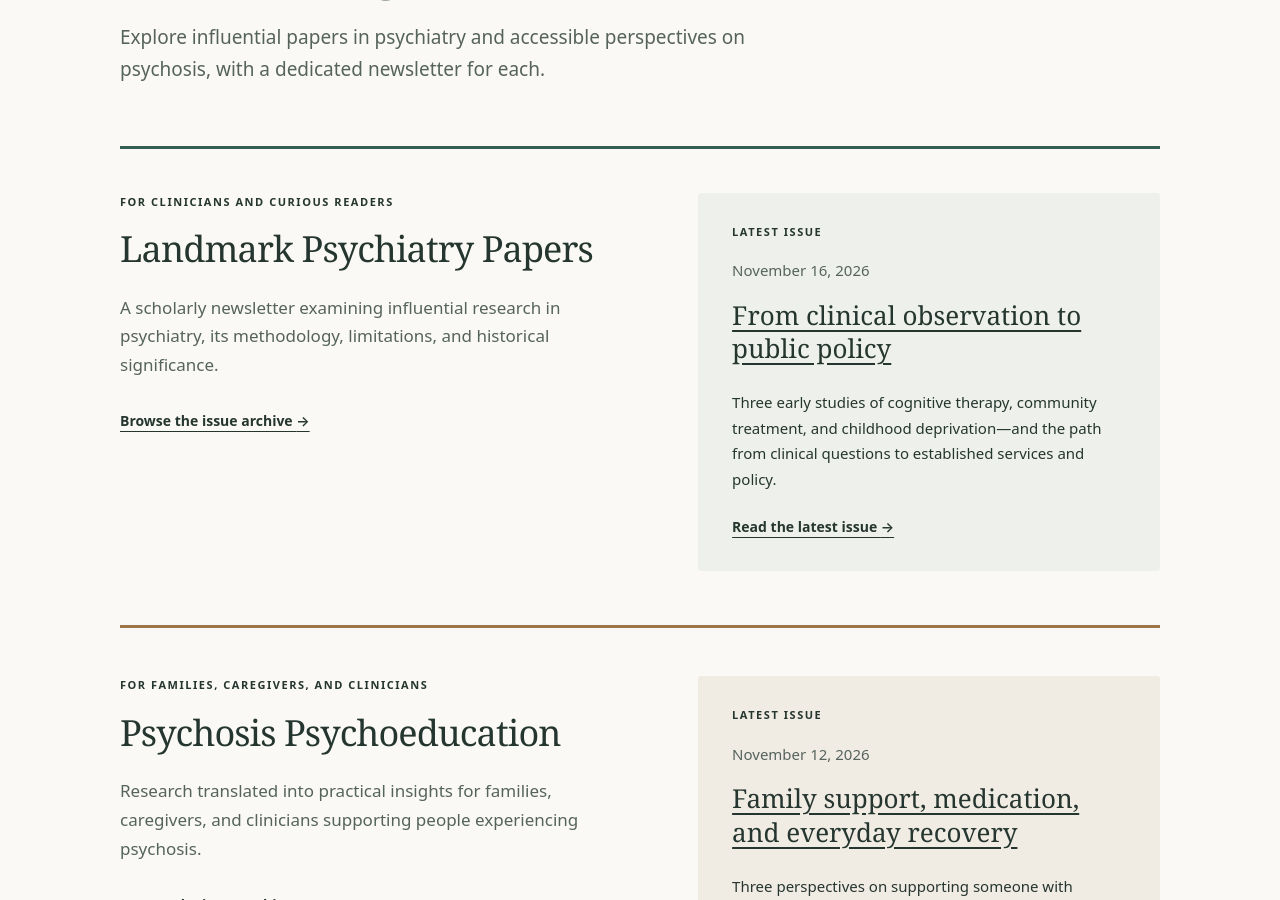
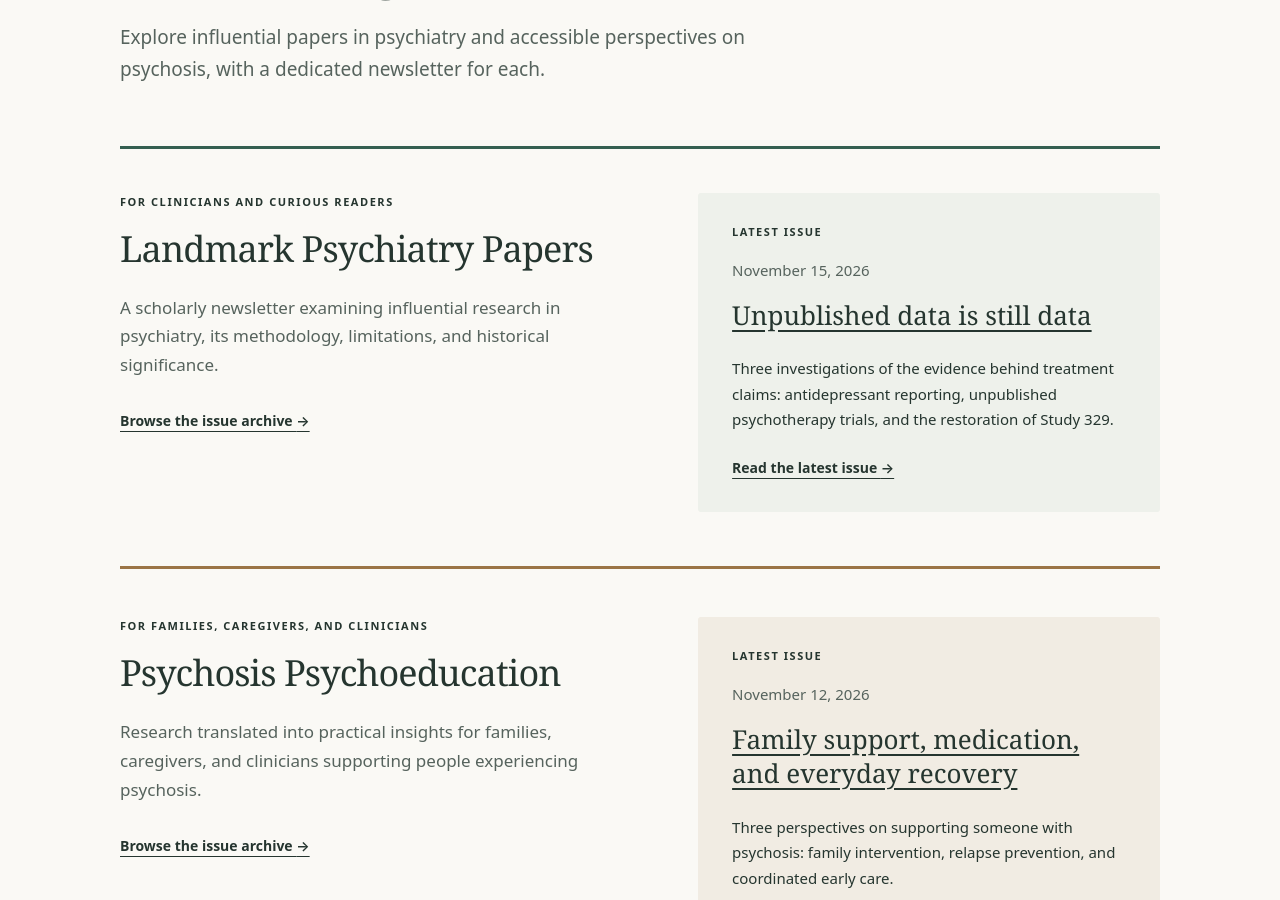
Before and after one commit to ejulianbravo/psychiatry-newsletters, a Jekyll site: the page built from index.markdown, in a window 1280 px wide and 900 px high, scrolled down 329 px. Built offline with Jekyll 4.4.1, drawn with Linux system fonts in a browser that asks for light colours; part of the change alters nothing that is shown.

Commit message:
Replace Landmark Issue 3 with approved full-text revision

```diff
--- a/_posts/2026-11-16-from-clinical-observation-to-public-policy.md
+++ b/_posts/2026-11-16-from-clinical-observation-to-public-policy.md
@@ -6,8 +6,8 @@ issue: 3
 newsletter: landmark-psychiatry-papers
 description: "Three early studies of cognitive therapy, community treatment, and childhood deprivation—and the path from clinical questions to established services and policy."
 approved: true
-published: true
-editorial_status: published
+published: false
+editorial_status: approved
 byline: Edited by Edward Bravo
 publishing_platform: Jekyll
 ai_generation:
@@ -15,62 +15,73 @@ ai_generation:
   model:
   generation_date: "2026-11-16"
   role: Research assistance and initial drafting
+ai_revisions:
+  - provider: OpenAI
+    model:
+    model_family: GPT-6
+    interface: Codex
+    revision_date: "2026-11-16"
+    model_identity_source: "Session instructions identify GPT-6; exact model identifier unavailable."
+    role: "Full-text verification and substantive correction of all three featured appraisals."
 ---
 
 Important changes in psychiatry have sometimes begun with a small study and a clinically informed question. Could helping patients examine their thinking relieve depression? Could intensive support in everyday settings replace some hospital treatment? Could nurturing family care reverse the effects of early deprivation?
 
-This week’s papers tested those possibilities. Their eventual influence depended on much more than the original results: replication, longer follow-up, service development, advocacy and political decisions helped translate promising findings into publicly funded psychological therapies, assertive community treatment teams and reforms favouring family care over childhood institutionalization. The studies were starting points in those developments, rather than sufficient evidence for policy on their own.
+This issue examines three studies alongside examples of later service development and policy. Such examples show that approaches reached public systems; they do not establish how much a particular paper caused those changes. Replication, longer follow-up, advocacy, funding and delivery capacity also matter.
 
 ## 1. Cognitive therapy: putting a clinical hypothesis to an experimental test
 
 **Rush AJ, Beck AT, Kovacs M, Hollon S.** Comparative efficacy of cognitive therapy and pharmacotherapy in the treatment of depressed outpatients. *Cognitive Therapy and Research.* 1977;1:17–37. [Original paper](https://doi.org/10.1007/BF01173502). [Accessible full-text copy](https://dradamvolungis.com/wp-content/uploads/2012/01/efficacy-of-cognitive-therapy-treatment-for-depression-rush-et-al-1977.pdf).
 
-**The question.** Could a structured psychological treatment compete with an established antidepressant? Cognitive therapy translated observations about patients’ pessimism, hopelessness and negative self-evaluation into techniques that could be specified and tested.
+**The question.** Could a structured psychological treatment compete with an established antidepressant?
 
-**The study.** Forty-one depressed outpatients were randomly assigned to cognitive therapy (19 patients) or imipramine (22). Treatment lasted up to 12 weeks, with up to 20 therapy sessions or imipramine up to 250 mg/day. Both groups improved. Using Beck Depression Inventory thresholds, the authors classified 15/19 therapy patients and 5/22 medication patients as markedly improved or remitted. Dropout differed substantially: one versus eight patients. These categories are not equivalent to contemporary remission definitions.
+**The study.** The planned 12-week comparison assigned 19 depressed outpatients to cognitive therapy and 22 to imipramine. The authors described random assignment constrained by therapist availability. Both groups improved. At treatment termination, 15/19 therapy patients and 5/22 medication patients met the authors’ BDI 0–9 category for marked or complete improvement. These are not contemporary remission rates. One versus eight patients discontinued treatment.
 
-**What it established—and what it did not.** The study provided an early demonstration that a defined, brief psychotherapy could be evaluated against an active treatment. Its small sample, unequal treatment contact, differential attrition and developer setting limit the inference that cognitive therapy was superior. It did not isolate cognitive change as the mechanism of improvement.
+**What needs qualification.** Independent assessors knew treatment assignment. Cognitive therapy involved more contact, and imipramine was tapered and discontinued during the final two weeks. The authors themselves questioned whether dose reduction affected the comparison. Together with the small sample, unequal dropout and developer setting, these features limit claims of superiority. The trial did not establish cognitive change as the mechanism of benefit.
 
-**From finding to services.** Subsequent research and implementation helped establish CBT within public care. England’s NHS Talking Therapies recorded **1.21 million referrals entering treatment and 670,419 completing treatment in 2024–25**. These are programme-wide figures covering several therapies, including CBT—not counts of CBT recipients. They illustrate the scale reached by psychological treatment services, rather than the direct impact of this single trial. [NHS annual report](https://digital.nhs.uk/data-and-information/publications/statistical/nhs-talking-therapies-for-anxiety-and-depression-annual-reports/2024-25).
-
-*Source access: original full-text PDF. Historical context: [scholarly overview of CBT’s development](https://doi.org/10.1017/9781009090940.002).*
+**From finding to services.** England’s NHS Talking Therapies recorded **1.21 million referrals accessing services and 670,419 referrals completing a course of treatment in 2024–25**. These are programme-wide referral counts covering several therapies, including CBT. They illustrate the scale of psychological treatment services, rather than a measured effect of this single trial. [NHS annual report](https://digital.nhs.uk/data-and-information/publications/statistical/nhs-talking-therapies-for-anxiety-and-depression-annual-reports/2024-25).
 
 ## 2. Assertive community treatment: testing a different way to organize care
 
 **Stein LI, Test MA.** Alternative to mental hospital treatment. I. Conceptual model, treatment program, and clinical evaluation. *Archives of General Psychiatry.* 1980;37(4):392–397. [Original paper](https://doi.org/10.1001/archpsyc.1980.01780170034003). PMID: 7362425.
 
-**The question.** If people struggled outside hospital, could services bring treatment and practical support into their daily environments? The proposed change concerned the organization of care, rather than a new medication or isolated therapy technique.
+**The question.** Could intensive treatment and practical support in everyday settings provide an alternative to hospital care?
 
-**The study.** A controlled evaluation compared a comprehensive community treatment programme with conventional care. Treatment emphasized support for functioning in ordinary living settings. Benefits during the programme were followed by deterioration in several gains and a sharp rise in hospital use when special programming ended. This is a crucial qualification: the study supported the value of sustained services, not the claim that a short intervention permanently removed the need for care.
+**The study.** The investigators randomly assigned 130 adults seeking admission to a Wisconsin state hospital: 65 to Training in Community Living and 65 to hospital treatment with community aftercare. The community programme provided individually tailored support, medication and staff availability around the clock for 14 months. Assessments continued every four months to month 28.
 
-**Why it mattered.** The paper became a foundational reference for assertive community treatment. Subsequent investigators explicitly adapted the model. A later randomized study of 82 frequent hospital users reported better engagement and fewer state-hospital admissions and days with ACT than with a drop-in service. [Subsequent controlled study](https://pubmed.ncbi.nlm.nih.gov/2091459/).
+**The findings.** Community treatment reduced hospital use during the first year. At the 12-month assessment, those with available data had spent an average of **4.7% versus 13.1% of the preceding four months in psychiatric hospitals**. Community patients also spent more time living independently. Following transfer to usual services, hospital use increased and several advantages, including those in symptoms and life satisfaction, faded. Some gains persisted, including higher competitive earnings and social-group participation.
 
-**From finding to services.** Ontario’s ACT and FACT association lists **79 provincially funded ACT teams serving approximately 6,000 people**. Its webpage does not clearly date these counts, so they indicate established adoption rather than a verified 2026 census. [Ontario ACT figures](https://ontarioassociationforactandfact.com/about-oaaf/ontario-act-fast-facts/).
+**What needs qualification.** The study supports attention to continuing support, but withdrawal was not separately randomized against continued treatment. It cannot establish the best duration of care. Missing interviews, clinically assigned diagnoses and the single-community setting limit interpretation. The service package also combined psychosocial work with medication support; their contributions cannot be separated.
 
-**Limits.** A comprehensive package cannot identify its active ingredient. Benefits also depend on the comparison service, staffing and local hospital system. ACT incorporates medication alongside practical and psychosocial support; its development illustrates how psychiatric care expanded beyond prescribing and hospital treatment.
-
-*Source access: original abstract and subsequent research; original full text was not reviewed.*
+**From finding to services.** Ontario’s ACT and FACT association lists **79 provincially funded ACT teams serving close to 6,000 clients**. Its webpage does not clearly date these counts, so they indicate established adoption rather than a verified 2026 census. [Ontario ACT figures](https://ontarioassociationforactandfact.com/about-oaaf/ontario-act-fast-facts/).
 
 ## 3. Early deprivation: observing what changes when the environment changes
 
-**Rutter M; English and Romanian Adoptees Study Team.** Developmental catch-up, and deficit, following adoption after severe global early privation. *Journal of Child Psychology and Psychiatry.* 1998;39(4):465–476. [Original paper](https://doi.org/10.1017/S0021963098002236). [PubMed](https://pubmed.ncbi.nlm.nih.gov/9599775/).
+**Rutter M; English and Romanian Adoptees Study Team.** Developmental catch-up, and deficit, following adoption after severe global early privation. *Journal of Child Psychology and Psychiatry.* 1998;39(4):465–476. [Original paper](https://doi.org/10.1017/S0021963098002236). [Publisher record](https://doi.org/10.1111/1469-7610.00343). [PubMed](https://pubmed.ncbi.nlm.nih.gov/9599775/).
 
-**The question.** How much recovery was possible after profound early deprivation? Adoption into UK families created a natural experiment through which researchers could examine developmental change and the timing of environmental improvement.
+**The question.** How much developmental recovery followed adoption after profound early deprivation, and how was it related to the timing of the environmental change?
 
-**The study.** Researchers assessed 111 Romanian children adopted before age two and 52 UK adoptees placed before six months, examining development at age four. Recovery in growth and cognitive functioning was substantial. Children arriving before six months showed nearly complete catch-up on the measured outcomes. Those arriving later improved markedly but retained group-level deficits: their mean McCarthy General Cognitive Index was 92, compared with 109 among UK adoptees.
+**The study.** Researchers assessed 111 children who entered the UK from Romania before age two and 52 UK adoptees placed before six months. Most Romanian children had experienced institutional care. At age four, McCarthy cognitive scores were available for 108 Romanian and 51 UK adoptees.
 
-**Why it mattered.** The findings supported both developmental plasticity and the possibility of lasting consequences from early deprivation. Follow-up at age six found persistent group differences and no further overall catch-up between four and six. [Follow-up study](https://pubmed.ncbi.nlm.nih.gov/10834471/).
+**The findings.** Mean cognitive scores were **105.9** among Romanian children entering before six months, **91.7** among those entering at six to 24 months, and **109.4** among UK adoptees. There was substantial variation within groups. Earlier placement was associated with better cognitive outcomes, and developmental recovery was considerable. Physical catch-up was less complete: even the early-arriving group remained shorter and had smaller head circumference than UK adoptees.
 
-**From finding to policy.** The wider evidence on deprivation is consistent with reforms favouring family care and family support. UNICEF’s November 2024 report described Bulgaria’s expansion of social services for children and families from **241 in 2010 to 725 in 2023**, alongside closure of large institutions. These reforms also reflect children’s rights, advocacy and political investment; they cannot be attributed to Rutter’s paper alone. [UNICEF report](https://www.unicef.org/eca/reports/focus-ending-institutionalization-children-and-keeping-families-together).
+**What needs qualification.** Development at arrival was reconstructed from parents’ retrospective accounts, so the exact amount of cognitive catch-up is uncertain. Adoption timing was not randomized and was inseparable from time already spent in the adoptive home. Nutritional and psychological deprivation also overlapped. Six months is not a universal biological deadline, and these age-four findings do not establish an individual child’s eventual outcome.
 
-**Limits.** Adoption timing was not randomized. Prenatal risks, illness, nutrition and placement factors complicate causal interpretation. Six months is not a universal biological deadline, and group averages do not determine an individual child’s prognosis.
-
-*Source access: original abstract and follow-up abstract.*
+**From finding to policy.** UNICEF’s November 2024 report described Bulgaria’s expansion of social services for children and families from **241 in 2010 to 725 in 2023**, alongside closure of large institutions. These reforms also reflect children’s rights, advocacy and political investment; they cannot be attributed to Rutter’s paper alone. [UNICEF report](https://www.unicef.org/eca/reports/focus-ending-institutionalization-children-and-keeping-families-together).
 
 ## How an early finding becomes policy
 
-These studies differ in design and in what they can establish. The depression trial randomized 41 patients; the community-care study evaluated a service package; the adoption study used a naturally occurring environmental change. Their common contribution was to make a clinically consequential possibility testable.
+These papers tested different kinds of change: a psychological treatment, a way of organizing services, and a major improvement in a child’s rearing environment. Their designs support different conclusions. Random assignment helps compare treatments, but the details of contact, medication and follow-up still matter. A natural experiment can reveal developmental possibilities while leaving uncertainty about the contribution of each environmental change.
 
-Unlike introducing a new drug into an existing prescribing system, implementing these approaches required investment in therapists, multidisciplinary teams, family support and alternative care arrangements. Adoption therefore depended on both evidence and the capacity to deliver the intervention. The figures above document implementation, not proof that every service reproduces the original benefits.
+Their shared editorial lesson is to ask what must be sustained. Cognitive therapy required a defined intervention and trained clinicians. Community treatment required services available where people lived. Recovery after deprivation occurred in a substantially changed caregiving environment. Putting such approaches into practice involves resources, organization and time, as well as evidence.
 
-A small study can justify a larger question. Replication, assessment of harms, longer follow-up and evaluation in ordinary settings determine whether that question should eventually change practice and policy.
+The service and policy figures above document implementation. They do not show that a single historical study caused a reform, or that every service reproduces its results. Replication, assessment of harms, longer follow-up and evaluation in ordinary settings remain necessary when deciding what findings should change care.
+
+## Questions for discussion
+
+Use these papers to consider how a clinical question becomes a service or policy, and what is needed to sustain its benefits.
+
+1. What clinical problem did each study make testable, and what did its findings change about the possibilities for care?
+2. What further evidence would you want before using those findings to justify a wider service or policy?
+3. What people, training, funding and ongoing support would be needed to sustain the approach in everyday practice?
+4. How would you check whether wider implementation delivers benefits, avoids harm and remains useful to the people receiving care?
```
